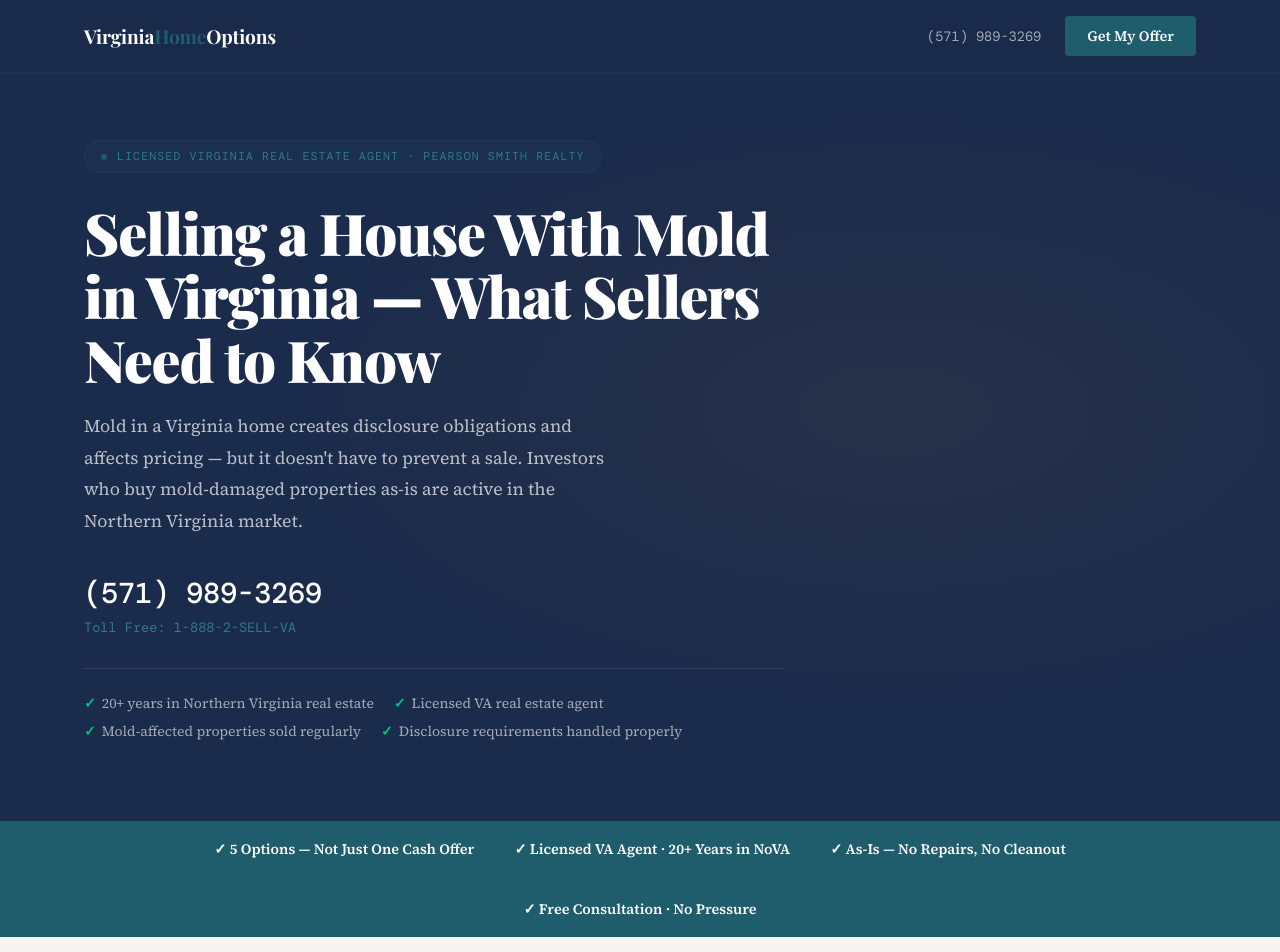
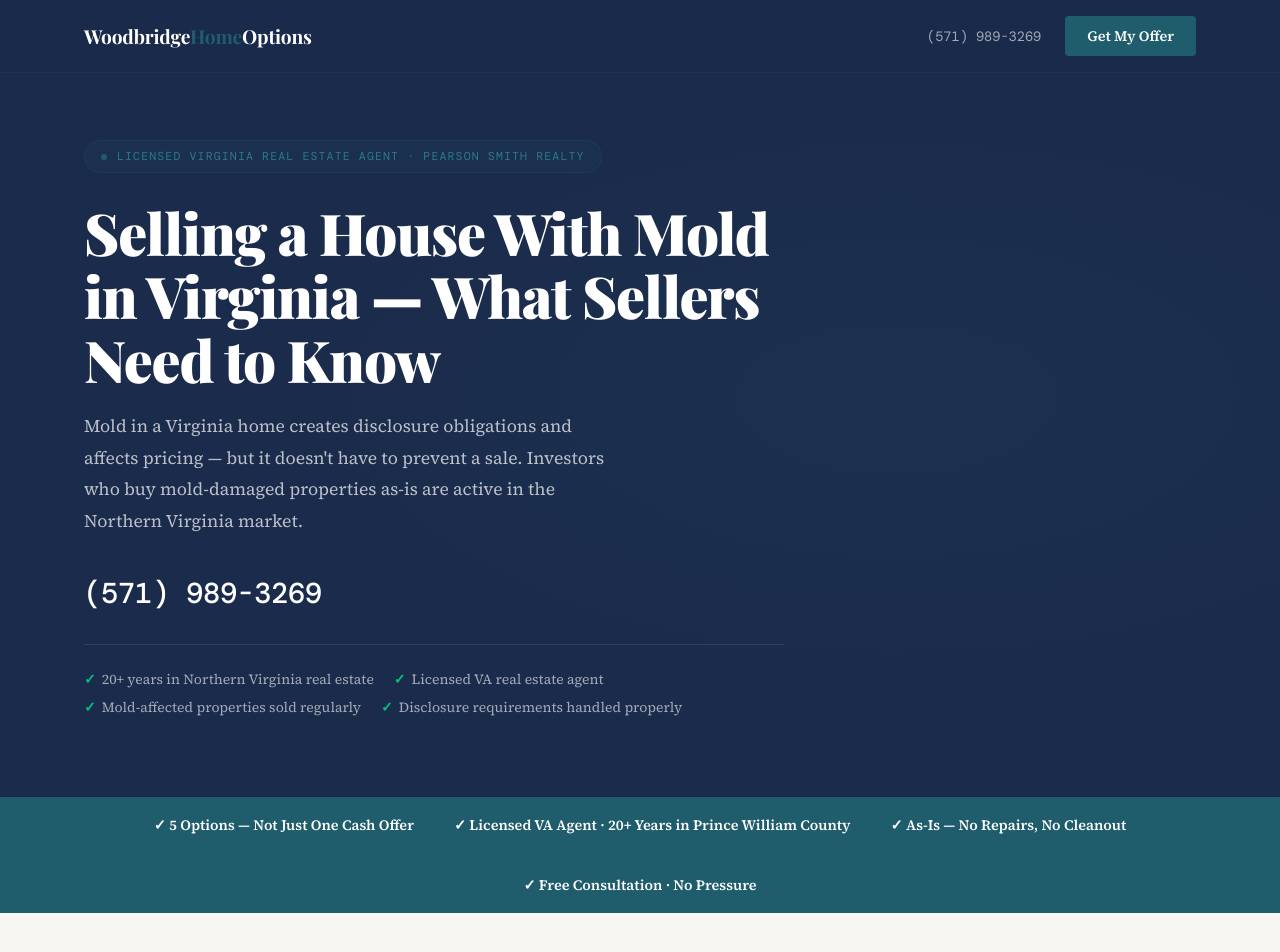
Before and after one commit to freedealcalc/woodbridgehomeoptions, a Next.js app: page /sell-house-mold-virginia in a window 1280 px wide. Shown: the top 952 px of the page. Built offline with nearby package versions, Linux system fonts and the light colour scheme; a web font is replaced by a local one.

Commit message:
Fix ContentPage — Woodbridge branding, correct lead source

```diff
--- a/src/components/ContentPage.jsx
+++ b/src/components/ContentPage.jsx
@@ -31,7 +31,7 @@ async function submitLead(formData, placement, slug) {
     email:       formData.email || null,
     address:     formData.address || null,
     situation:   formData.situation || null,
-    source:      'virginiahomeoptions.com',
+    source:      'woodbridgehomeoptions.com',
     source_page: slug,
     placement,
     referrer:    typeof document !== 'undefined' ? document.referrer || null : null,
@@ -54,6 +54,7 @@ const SITUATIONS = [
   'Downsizing',
   'Vacant or abandoned property',
   'Code violations / liens',
+  'PCS / military move',
   'Other',
 ];
 
@@ -125,7 +126,7 @@ function FullForm({ placement, slug }) {
         <div><label style={lbl}>Your Name *</label><input type="text" name="name" value={form.name} onChange={handleChange} required placeholder="First and last name" style={inp} /></div>
         <div><label style={lbl}>Best Phone *</label><input type="tel" name="phone" value={form.phone} onChange={handleChange} required placeholder="(703) 555-0100" style={inp} /></div>
       </div>
-      <div style={{ marginBottom: 16 }}><label style={lbl}>Property Address *</label><input type="text" name="address" value={form.address} onChange={handleChange} required placeholder="123 Main St, Manassas, VA" style={inp} /></div>
+      <div style={{ marginBottom: 16 }}><label style={lbl}>Property Address *</label><input type="text" name="address" value={form.address} onChange={handleChange} required placeholder="123 Main St, Woodbridge, VA" style={inp} /></div>
       <div style={{ display: 'grid', gridTemplateColumns: '1fr 1fr', gap: 16, marginBottom: 20 }}>
         <div><label style={lbl}>Email (optional)</label><input type="email" name="email" value={form.email} onChange={handleChange} placeholder="you@example.com" style={inp} /></div>
         <div><label style={lbl}>Your Situation</label><select name="situation" value={form.situation} onChange={handleChange} style={inp}><option value="">Select...</option>{SITUATIONS.map(s => <option key={s} value={s}>{s}</option>)}</select></div>
@@ -142,13 +143,13 @@ function FullForm({ placement, slug }) {
 export default function ContentPage({ config, stats, lastCronRun }) {
   const [openFaq, setOpenFaq] = useState(null);
   const { slug, city, county, type = 'city', h1, heroSub, trustItems, bodyContent, faqs = [] } = config;
-  const trust = trustItems || ['20+ years fixing & flipping in NoVA', 'Licensed VA real estate agent', 'Pearson Smith Realty', 'Any situation — no judgment'];
+  const trust = trustItems || ['20+ years fixing & flipping in Prince William County', 'Licensed VA real estate agent', 'Pearson Smith Realty', 'Any situation — no judgment'];
 
   const schema = {
     '@context': 'https://schema.org',
     '@type': type === 'blog' ? 'Article' : 'WebPage',
     name: config.metaTitle, description: config.metaDesc,
-    url: `https://virginiahomeoptions.com/${slug}`,
+    url: `https://www.woodbridgehomeoptions.com/${slug}`,
     datePublished: '2026-01-15T00:00:00Z',
     dateModified: lastCronRun || new Date().toISOString(),
     publisher: { '@type': 'RealEstateAgent', name: 'Dan White', telephone: '+15719893269', memberOf: { '@type': 'Organization', name: 'Pearson Smith Realty' } },
@@ -160,7 +161,7 @@ export default function ContentPage({ config, stats, lastCronRun }) {
 
   const options = [
     { icon: '💵', title: 'Off-Market Cash Sale', tag: 'Fastest close', tagColor: '#00C27C', desc: 'Close in as few as 7 days. No showings, no repairs, no contingencies. I put your home in front of thousands of investors simultaneously — they compete, you get a real number, not a single lowball.' },
-    { icon: '🏠', title: 'As-Is MLS Listing', tag: 'Often highest price', tagColor: '#1B2B4B', desc: 'List on the open market as-is — no repairs, no staging. In competitive NoVA markets, as-is listings attract multiple offers. Often produces more than a single cash offer.' },
+    { icon: '🏠', title: 'As-Is MLS Listing', tag: 'Often highest price', tagColor: '#1B2B4B', desc: 'List on the open market as-is — no repairs, no staging. In competitive Prince William County markets, as-is listings attract multiple offers. Often produces more than a single cash offer.' },
     { icon: '🔨', title: 'Wholetail Sale', tag: 'Best of both worlds', tagColor: '#1F5D6C', desc: 'Light cleanup, priced right, sold fast — without a full renovation. Faster than traditional, higher than a deep-discount cash offer.' },
     { icon: '📋', title: 'Seller Financing', tag: 'Monthly income stream', tagColor: '#5a5a5a', desc: 'Own your home free and clear? Carry the note and collect monthly payments instead of a lump sum. Often achieves a higher total price over time.' },
     { icon: '🔑', title: 'Lease Option', tag: 'Keep your options open', tagColor: '#5a5a5a', desc: 'Rent now, sell later. Lock in a future sale price today while collecting rent in the meantime.' },
@@ -217,7 +218,7 @@ export default function ContentPage({ config, stats, lastCronRun }) {
       <nav style={{ position: 'fixed', top: 0, left: 0, right: 0, zIndex: 100, background: 'rgba(27,43,75,0.97)', backdropFilter: 'blur(12px)', borderBottom: '1px solid rgba(31,93,108,0.2)' }}>
         <div style={{ display: 'flex', alignItems: 'center', justifyContent: 'space-between', height: 72, maxWidth: 1160, margin: '0 auto', padding: '0 24px' }}>
           <a href="/" style={{ fontFamily: 'var(--font-playfair), Georgia, serif', fontSize: '1.2rem', fontWeight: 700, color: '#ffffff', letterSpacing: '-0.01em', textDecoration: 'none' }}>
-            Virginia<span style={{ color: '#1F5D6C' }}>Home</span>Options
+            Woodbridge<span style={{ color: '#1F5D6C' }}>Home</span>Options
           </a>
           <div style={{ display: 'flex', alignItems: 'center', gap: 24 }}>
             <a href="tel:+15719893269" className="cp-nav-phone" style={{ fontFamily: 'var(--font-dm-mono), monospace', fontSize: '0.85rem', color: 'rgba(255,255,255,0.6)', textDecoration: 'none', transition: 'color 0.2s' }}>(571) 989-3269</a>
@@ -228,7 +229,7 @@ export default function ContentPage({ config, stats, lastCronRun }) {
 
       {/* HERO */}
       <section className="cp-hero-section" style={{ background: '#1B2B4B', color: '#ffffff', padding: '140px 0 80px', position: 'relative', overflow: 'hidden' }}>
-        <div style={{ position: 'absolute', inset: 0, pointerEvents: 'none', background: 'radial-gradient(ellipse 80% 60% at 70% 50%, rgba(200,135,58,0.07) 0%, transparent 60%)' }} />
+        <div style={{ position: 'absolute', inset: 0, pointerEvents: 'none', background: 'radial-gradient(ellipse 80% 60% at 70% 50%, rgba(31,93,108,0.12) 0%, transparent 60%)' }} />
         <div style={{ maxWidth: 1160, margin: '0 auto', padding: '0 24px', position: 'relative', zIndex: 1 }}>
           <div style={{ maxWidth: 700 }}>
             <div style={{ display: 'inline-flex', alignItems: 'center', gap: 10, background: 'rgba(31,93,108,0.12)', border: '1px solid rgba(31,93,108,0.25)', color: '#2d7a8c', fontFamily: 'var(--font-dm-mono), monospace', fontSize: '0.72rem', letterSpacing: '0.1em', textTransform: 'uppercase', padding: '8px 16px', borderRadius: 100, marginBottom: 28 }}>
@@ -239,7 +240,6 @@ export default function ContentPage({ config, stats, lastCronRun }) {
             <p style={{ fontFamily: 'var(--font-source-serif), Georgia, serif', fontSize: '1.1rem', color: 'rgba(255,255,255,0.7)', lineHeight: 1.8, marginBottom: 36, maxWidth: 540 }}>{heroSub}</p>
             <div style={{ marginBottom: 32 }}>
               <a href="tel:+15719893269" className="cp-hero-phone" style={{ fontFamily: 'var(--font-dm-mono), monospace', fontSize: '1.8rem', fontWeight: 500, color: '#ffffff', textDecoration: 'none', display: 'block', marginBottom: 6, letterSpacing: '-0.01em' }}>(571) 989-3269</a>
-              <a href="tel:+18882355582" style={{ fontFamily: 'var(--font-dm-mono), monospace', fontSize: '0.85rem', color: '#2d7a8c', textDecoration: 'none' }}>Toll Free: 1-888-2-SELL-VA</a>
             </div>
             <div style={{ display: 'flex', flexWrap: 'wrap', gap: '8px 20px', paddingTop: 24, borderTop: '1px solid rgba(255,255,255,0.1)' }}>
               {trust.map((item, i) => (
@@ -252,16 +252,16 @@ export default function ContentPage({ config, stats, lastCronRun }) {
         </div>
       </section>
 
-      {/* AMBER STRIP */}
+      {/* TEAL STRIP */}
       <div style={{ background: '#1F5D6C', padding: '18px 0' }}>
         <div style={{ maxWidth: 1160, margin: '0 auto', padding: '0 24px', display: 'flex', alignItems: 'center', justifyContent: 'center', gap: 40, flexWrap: 'wrap' }}>
-          {['5 Options — Not Just One Cash Offer', 'Licensed VA Agent · 20+ Years in NoVA', 'As-Is — No Repairs, No Cleanout', 'Free Consultation · No Pressure'].map((item, i) => (
+          {['5 Options — Not Just One Cash Offer', 'Licensed VA Agent · 20+ Years in Prince William County', 'As-Is — No Repairs, No Cleanout', 'Free Consultation · No Pressure'].map((item, i) => (
             <div key={i} style={{ display: 'flex', alignItems: 'center', gap: 8, color: '#ffffff', fontFamily: 'var(--font-source-serif), serif', fontSize: '0.9rem', fontWeight: 600 }}>✓ {item}</div>
           ))}
         </div>
       </div>
 
-      {/* FIVE OPTIONS — immediately below the fold */}
+      {/* FIVE OPTIONS */}
       <div style={{ background: '#F7F5F2', padding: '64px 0 0' }}>
         <div style={{ maxWidth: 1160, margin: '0 auto', padding: '0 24px' }}>
           <div style={{ textAlign: 'center', marginBottom: 36 }}>
@@ -270,7 +270,7 @@ export default function ContentPage({ config, stats, lastCronRun }) {
               Five Paths Forward — <em style={{ fontStyle: 'italic', color: '#1F5D6C' }}>I Know Every One of Them</em>
             </h2>
             <p style={{ fontFamily: 'var(--font-source-serif), Georgia, serif', fontSize: '1.05rem', color: '#5a5a5a', maxWidth: 620, margin: '0 auto', lineHeight: 1.8 }}>
-              Most &ldquo;we buy houses&rdquo; companies can offer you one thing — a cash offer, almost certainly below market. As a licensed Virginia agent with 20 years of experience, I walk you through every option and tell you honestly which one serves you best.
+              Most &ldquo;we buy houses&rdquo; companies can offer you one thing — a cash offer, almost certainly below market. As a licensed Virginia agent with 20 years of experience in Prince William County, I walk you through every option and tell you honestly which one serves you best.
             </p>
           </div>
 
@@ -302,7 +302,7 @@ export default function ContentPage({ config, stats, lastCronRun }) {
         </div>
       </div>
 
-      {/* SITUATIONS — dark section below options */}
+      {/* SITUATIONS */}
       <div style={{ background: '#1B2B4B', padding: '56px 0' }}>
         <div style={{ maxWidth: 1160, margin: '0 auto', padding: '0 24px' }}>
           <div style={{ textAlign: 'center', marginBottom: 36 }}>
@@ -341,8 +341,8 @@ export default function ContentPage({ config, stats, lastCronRun }) {
                 </div>
               )}
 
-              {/* Market Snapshot */}
-              {(type === 'city' || type === 'county' || type === 'archive') && (
+              {/* Market Snapshot — city and county pages only, not blogs */}
+              {(type === 'city' || type === 'county') && (
                 <div style={{ marginBottom: 56 }}>
                   <div style={{ fontFamily: 'var(--font-dm-mono), monospace', fontSize: '0.72rem', letterSpacing: '0.12em', textTransform: 'uppercase', color: '#1F5D6C', marginBottom: 10 }}>Live market data</div>
                   <h2 style={{ fontFamily: 'var(--font-playfair), Georgia, serif', fontSize: 'clamp(1.6rem, 3vw, 2.2rem)', fontWeight: 700, color: '#1B2B4B', letterSpacing: '-0.02em', marginBottom: 24 }}>
@@ -394,8 +394,8 @@ export default function ContentPage({ config, stats, lastCronRun }) {
                 <div className="cp-reviews-grid" style={{ display: 'grid', gridTemplateColumns: 'repeat(3, 1fr)', gap: 20 }}>
                   {[
                     { text: 'Dan explained every option clearly. We did a wholetail and netted $40K more than the cash offer we got elsewhere.', author: 'M.T., Woodbridge' },
-                    { text: "Inherited my dad's house and had no idea what to do. Dan walked me through everything with zero pressure. Closed in 3 weeks.", author: 'K.R., Manassas' },
-                    { text: 'Facing foreclosure and thought I had no options. Dan helped me sell fast and kept my credit intact.', author: 'J.P., Dale City' },
+                    { text: "Inherited my dad's house in Dale City and had no idea what to do. Dan walked me through everything with zero pressure. Closed in 3 weeks.", author: 'K.R., Manassas' },
+                    { text: 'Facing foreclosure and thought I had no options. Dan helped me sell fast and kept my credit intact. Called on a Tuesday, closed in 18 days.', author: 'J.P., Dale City' },
                   ].map((r, i) => (
                     <div key={i} style={{ background: '#ffffff', borderRadius: 10, padding: '28px 24px', border: '1px solid #e2ddd8' }}>
                       <div style={{ color: '#1F5D6C', fontSize: '1rem', marginBottom: 10 }}>★★★★★</div>
@@ -404,7 +404,7 @@ export default function ContentPage({ config, stats, lastCronRun }) {
                     </div>
                   ))}
                 </div>
-                <p style={{ fontFamily: 'var(--font-source-serif), serif', fontStyle: 'italic', fontSize: '0.8rem', color: '#8a8a8a', marginTop: 12 }}>Based on 13 Google reviews · Dan White, Pearson Smith Realty</p>
+                <p style={{ fontFamily: 'var(--font-source-serif), serif', fontStyle: 'italic', fontSize: '0.8rem', color: '#8a8a8a', marginTop: 12 }}>Based on Google reviews · Dan White, Pearson Smith Realty</p>
               </div>
 
               {/* FAQ */}
@@ -432,7 +432,7 @@ export default function ContentPage({ config, stats, lastCronRun }) {
                 <div style={{ fontFamily: 'var(--font-dm-mono), monospace', fontSize: '0.72rem', letterSpacing: '0.12em', textTransform: 'uppercase', color: '#1F5D6C', marginBottom: 10 }}>Free consultation</div>
                 <h2 style={{ fontFamily: 'var(--font-playfair), Georgia, serif', fontSize: '1.8rem', fontWeight: 700, color: '#1B2B4B', letterSpacing: '-0.02em', marginBottom: 10 }}>Tell Me What You&apos;re Dealing With</h2>
                 <p style={{ fontFamily: 'var(--font-source-serif), serif', fontSize: '1rem', color: '#5a5a5a', lineHeight: 1.7, marginBottom: 28 }}>
-                  No judgment. No obligation. No pressure. Just an honest conversation with someone who has been through it all — and knows {city || county || 'Northern Virginia'} inside and out.
+                  No judgment. No obligation. No pressure. Just an honest conversation with someone who has been through it all — and knows {city || county || 'Prince William County'} inside and out.
                 </p>
                 <FullForm placement="bottom_form" slug={slug} />
               </div>
@@ -446,7 +446,7 @@ export default function ContentPage({ config, stats, lastCronRun }) {
                   <div style={{ width: 52, height: 52, borderRadius: '50%', background: '#1B2B4B', border: '2px solid #1F5D6C', color: '#ffffff', fontSize: '0.9rem', fontWeight: 700, display: 'flex', alignItems: 'center', justifyContent: 'center', flexShrink: 0, fontFamily: 'var(--font-playfair), serif' }}>DW</div>
                   <div>
                     <div style={{ fontFamily: 'var(--font-playfair), serif', fontWeight: 700, fontSize: '1rem', color: '#1B2B4B' }}>Dan White</div>
-                    <div style={{ fontFamily: 'var(--font-dm-mono), monospace', fontSize: '0.7rem', color: '#8a8a8a', textTransform: 'uppercase', letterSpacing: '0.05em' }}>Licensed VA Agent · 20+ Years NoVA</div>
+                    <div style={{ fontFamily: 'var(--font-dm-mono), monospace', fontSize: '0.7rem', color: '#8a8a8a', textTransform: 'uppercase', letterSpacing: '0.05em' }}>Licensed VA Agent · 20+ Years Prince William County</div>
                   </div>
                 </div>
                 <p style={{ fontFamily: 'var(--font-source-serif), serif', fontStyle: 'italic', fontSize: '0.875rem', color: '#5a5a5a', lineHeight: 1.65, marginBottom: 16 }}>
@@ -454,7 +454,6 @@ export default function ContentPage({ config, stats, lastCronRun }) {
                 </p>
                 <div style={{ marginBottom: 20 }}>
                   <a href="tel:+15719893269" style={{ fontFamily: 'var(--font-dm-mono), monospace', fontSize: '1.3rem', fontWeight: 500, color: '#1B2B4B', textDecoration: 'none', display: 'block', marginBottom: 4, letterSpacing: '-0.01em' }}>(571) 989-3269</a>
-                  <a href="tel:+18882355582" style={{ fontFamily: 'var(--font-dm-mono), monospace', fontSize: '0.8rem', color: '#1F5D6C', textDecoration: 'none' }}>1-888-2-SELL-VA</a>
                 </div>
                 <div style={{ height: 1, background: '#e2ddd8', margin: '0 0 16px' }} />
                 <div style={{ fontFamily: 'var(--font-dm-mono), monospace', fontSize: '0.7rem', textTransform: 'uppercase', letterSpacing: '0.08em', color: '#8a8a8a', marginBottom: 14 }}>Free options review — no pressure</div>
@@ -463,7 +462,7 @@ export default function ContentPage({ config, stats, lastCronRun }) {
 
               <div style={{ marginTop: 16, background: '#ffffff', borderRadius: 12, padding: '20px 24px', border: '1px solid #e2ddd8' }}>
                 <div style={{ fontFamily: 'var(--font-dm-mono), monospace', fontSize: '0.68rem', textTransform: 'uppercase', letterSpacing: '0.08em', color: '#8a8a8a', marginBottom: 14 }}>Why Dan White</div>
-                {['20+ years fixing & flipping in NoVA', 'Licensed VA agent — Pearson Smith Realty', 'No seller commission on cash sales', 'Any condition — no repairs, no cleanout', 'Close in 7 days or 90 — your timeline', 'No judgment. No pressure. Ever.'].map((item, i) => (
+                {['20+ years fixing & flipping in Prince William County', 'Licensed VA agent — Pearson Smith Realty', 'No seller commission on cash sales', 'Any condition — no repairs, no cleanout', 'Close in 7 days or 90 — your timeline', 'No judgment. No pressure. Ever.'].map((item, i) => (
                   <div key={i} style={{ display: 'flex', alignItems: 'flex-start', gap: 8, marginBottom: 10 }}>
                     <span style={{ color: '#00C27C', fontWeight: 700, flexShrink: 0, marginTop: 1 }}>✓</span>
                     <span style={{ fontFamily: 'var(--font-source-serif), serif', fontSize: '0.85rem', color: '#5a5a5a', lineHeight: 1.5 }}>{item}</span>
@@ -481,13 +480,24 @@ export default function ContentPage({ config, stats, lastCronRun }) {
         <div style={{ maxWidth: 1160, margin: '0 auto', padding: '0 24px' }}>
           <div className="cp-footer-grid" style={{ display: 'grid', gridTemplateColumns: '2fr 1fr 1fr', gap: 48, marginBottom: 40 }}>
             <div>
-              <div style={{ fontFamily: 'var(--font-playfair), serif', fontSize: '1.2rem', fontWeight: 700, color: '#ffffff', marginBottom: 12 }}>Virginia<span style={{ color: '#1F5D6C' }}>Home</span>Options</div>
-              <p style={{ fontFamily: 'var(--font-source-serif), serif', fontSize: '0.9rem', color: 'rgba(255,255,255,0.45)', lineHeight: 1.7, marginBottom: 16 }}>A licensed Virginia real estate agent helping homeowners through every situation — foreclosure, divorce, inherited property, fire damage, and everything in between. Five options. Honest advice. No pressure.</p>
+              <div style={{ fontFamily: 'var(--font-playfair), serif', fontSize: '1.2rem', fontWeight: 700, color: '#ffffff', marginBottom: 12 }}>Woodbridge<span style={{ color: '#1F5D6C' }}>Home</span>Options</div>
+              <p style={{ fontFamily: 'var(--font-source-serif), serif', fontSize: '0.9rem', color: 'rgba(255,255,255,0.45)', lineHeight: 1.7, marginBottom: 16 }}>A licensed Virginia real estate agent helping Prince William County homeowners through every situation — foreclosure, divorce, inherited property, fire damage, and everything in between. Five options. Honest advice. No pressure.</p>
               <p style={{ fontFamily: 'var(--font-source-serif), serif', fontStyle: 'italic', fontSize: '0.78rem', color: 'rgba(255,255,255,0.25)', lineHeight: 1.6 }}>Licensed Real Estate Agent · Pearson Smith Realty · Virginia. Equal Housing Opportunity.</p>
             </div>
             {[
-              { heading: 'Quick Links', links: [{ label: 'Sell in Manassas', href: '/sell-my-house-fast-manassas-va' }, { label: 'Sell in Woodbridge', href: '/sell-my-house-fast-woodbridge-va' }, { label: 'Sell in Fairfax', href: '/sell-my-house-fast-fairfax-va' }, { label: 'Facing Foreclosure', href: '/sell-house-pre-foreclosure-virginia' }, { label: 'Inherited Property', href: '/selling-inherited-property-virginia' }] },
-              { heading: 'Contact', links: [{ label: '(571) 989-3269', href: 'tel:+15719893269' }, { label: '1-888-2-SELL-VA', href: 'tel:+18882355582' }, { label: 'dan@hssvirginia.com', href: 'mailto:dan@hssvirginia.com' }, { label: 'Pearson Smith Realty', href: 'https://pearsonsmithrealty.com' }] },
+              { heading: 'Quick Links', links: [
+                { label: 'Sell in Woodbridge', href: '/sell-my-house-fast-woodbridge-va' },
+                { label: 'Sell in Dale City', href: '/sell-my-house-fast-dale-city-va' },
+                { label: 'Sell in Manassas', href: '/sell-my-house-fast-manassas-va' },
+                { label: 'Facing Foreclosure', href: '/sell-house-foreclosure-woodbridge-va' },
+                { label: 'Inherited Property', href: '/sell-inherited-house-woodbridge-va' },
+                { label: 'Prince William County', href: '/sell-my-house-fast-prince-william-county-va' },
+              ]},
+              { heading: 'Contact', links: [
+                { label: '(571) 989-3269', href: 'tel:+15719893269' },
+                { label: 'dan@hssvirginia.com', href: 'mailto:dan@hssvirginia.com' },
+                { label: 'Pearson Smith Realty', href: 'https://pearsonsmithrealty.com' },
+              ]},
             ].map(col => (
               <div key={col.heading}>
                 <div style={{ fontFamily: 'var(--font-dm-mono), monospace', fontSize: '0.7rem', textTransform: 'uppercase', letterSpacing: '0.1em', color: 'rgba(255,255,255,0.35)', marginBottom: 16 }}>{col.heading}</div>
```
